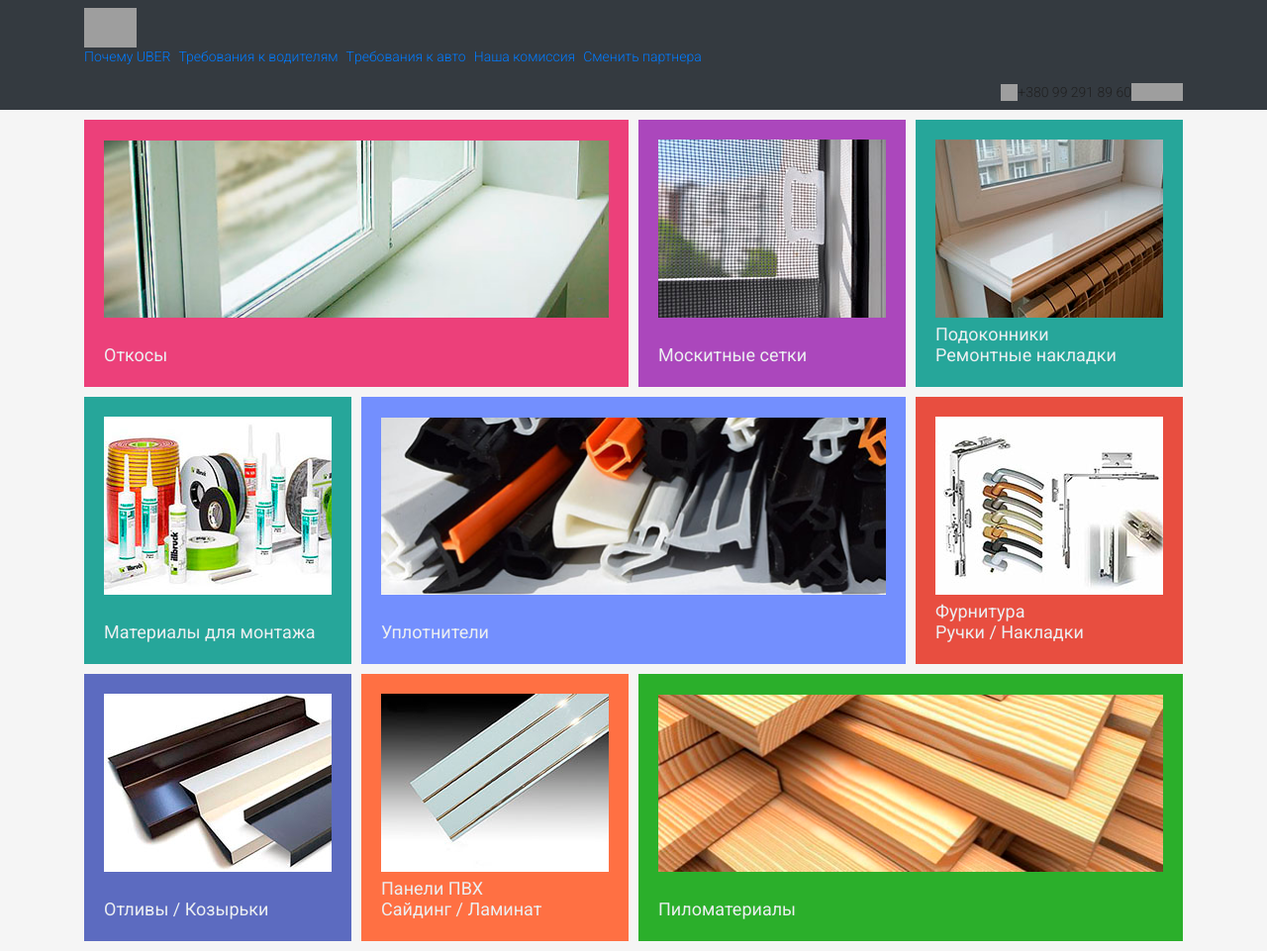
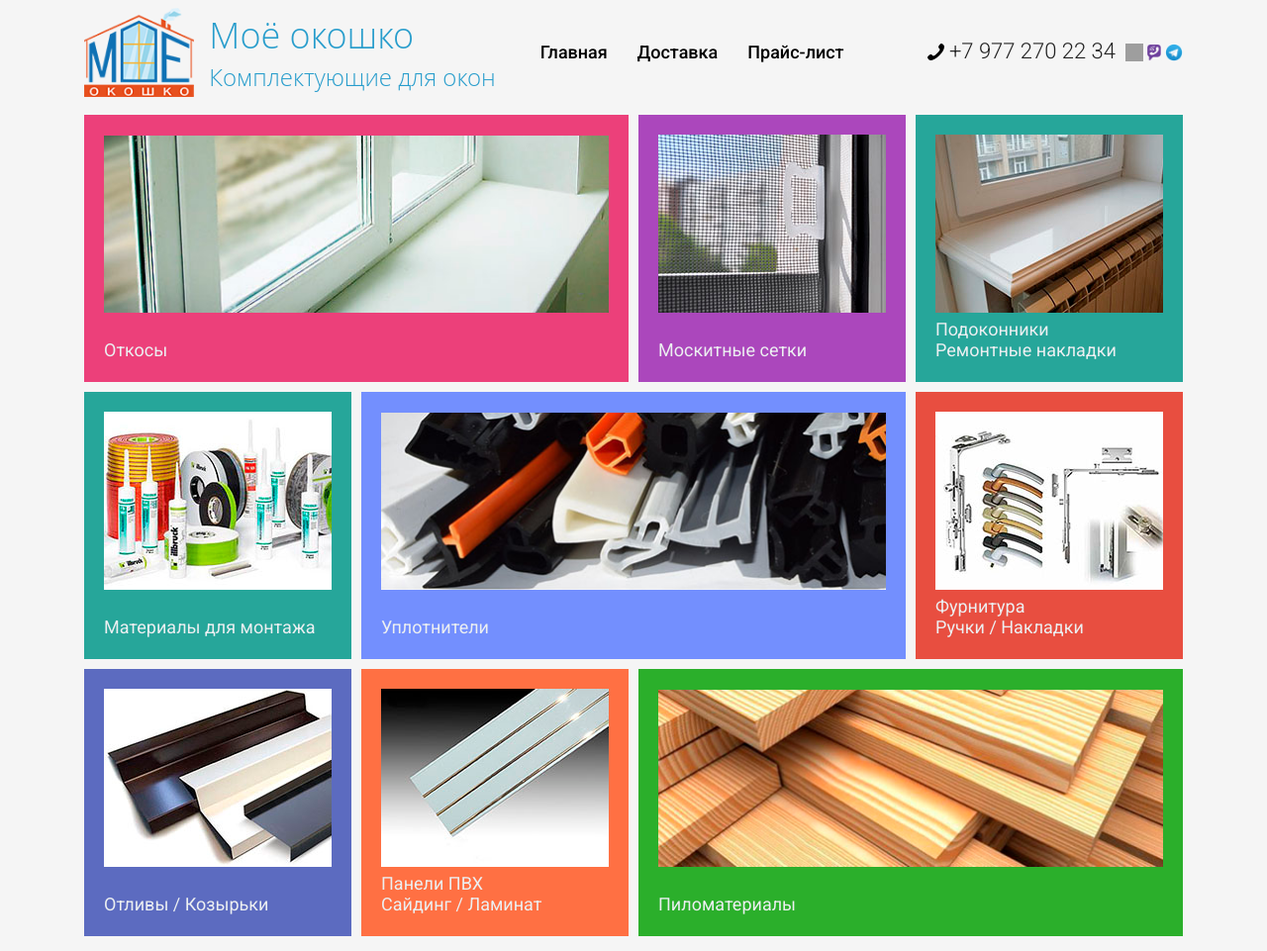
Before and after one commit to avenirs05/myokoshko.loc, a PHP site: page / in a window 1280 px wide. Shown: the whole page at 99% size. Run offline with PHP 8.4, Linux system fonts and the light colour scheme; grey boxes are pictures that could not be loaded.

Commit message:
version color with rectangles

```diff
--- a/index.php
+++ b/index.php
@@ -14,25 +14,29 @@
 
   <body>
 
-  	<div class="container-fluid sticky-top header d-none d-lg-block">
-				<nav class="row navbar navbar-light bg-dark">
+  	<div class="container-fluid header d-none d-lg-block">
+			<nav class="row navbar navbar-light">
 				<div class="ml-auto mr-auto" style="padding-left: 0 auto; width: 1140px;">
 			    <div class="col-auto d-flex align-items-center">
-				      <a href="/"><img src="/imgs/logo.png" height="40" alt=""></a>
+			      <a href="/">
+			      	<img src="/imgs/logo.png" height="90" alt="">
+			      </a>
+			      <div id="title-wrap">
+			      	<span id="company-name">Моё окошко</span><br>
+							<span id="what-sell">Комплектующие для окон</span>
 			      </div>
 			      <ul class="col d-flex align-items-center list-unstyled list-inline">
-				      <li class="list-inline-item"><a href="/#why-uber-section" id="why-uber-link">Почему UBER</a></li>
-				      <li class="list-inline-item"><a href="/#req-drivers-section" id="req-drivers-link">Требования к водителям</a></li>
-				      <li class="list-inline-item"><a href="/#req-auto-section" id="req-auto-link">Tребования к авто</a></li>
-				      <li class="list-inline-item"><a href="/#our-commission-section" id="our-commission-link">Наша комиссия</a></li>
-				      <li class="list-inline-item"><a href="/#change-partner-section" id="change-partner-link">Сменить партнера</a></li>
+			        <li class="list-inline-item"><a href="/#why-uber-section" id="why-uber-link">Главная</a></li>
+			        <li class="list-inline-item"><a href="/#req-drivers-section" id="req-drivers-link">Доставка</a></li>
+			        <li class="list-inline-item"><a href="/#req-auto-section" id="req-auto-link">Прайс-лист</a></li>
 			      </ul>
 			      <div class="col-auto d-flex align-items-center justify-content-end contacts">
 			        <img class="phone-icon" src="imgs/phone.svg" width="17" height="17" alt="">
-				      <div class="phone-digits">+380 99 291 89 60</div>
+			        <div class="phone-digits">+7 977 270 22 34</div>
 			        <img class="whatsapp-icon" src="imgs/whatsapp.svg" width="18" height="18" alt="">
 			        <img class="viber-icon" src="imgs/viber.png" width="16" height="18" alt="">
 			        <img src="imgs/telegram.png" width="18" height="18" alt="">
+			      </div>
 			    </div>
 			  </div>
 			</nav>
@@ -49,7 +53,7 @@
 		      </span>
 		    </span>
 		  </a>
-		  <a class="tile tile-lg tile-sqr tile-purple ripple-effect" href="#">
+		  <a class="tile tile-lg tile-sqr tile-purple ripple-effect" href="moskit.php" target="_blank">
 		    <span class="content-wrapper">
 		      <span class="tile-content">
 		        <span class="tile-img" style="background-image: url(imgs/tiles/moskitka.jpg);"></span>
--- a/style.css
+++ b/style.css
@@ -1,3 +1,177 @@
+/*.sticky-top {
+    position: fixed !important;
+    width: 100%;
+}*/
+
+@font-face {
+	font-family: 'Open Sans Condensed', sans-serif;
+	src: url("/fonts/OpenSansCondensed-Light.ttf");
+}
+
+@font-face {
+	font-family: 'Open Sans Condensed', sans-serif;
+	src: url("/fonts/OpenSansCondensed-Bold.ttf");
+}
+
+ul, li, span {
+	margin: 0;
+	padding: 0;
+}
+
+a {
+	text-decoration: none;
+}
+
+.red {
+	color: red;
+}
+
+.header .phone-digits {
+	font-size: 22px;
+	margin-right: 10px;
+	margin-left: 5px;
+	padding-bottom: 1px;
+}
+
+.header .whatsapp-icon,
+.header .viber-icon {
+	margin-right: 3px;
+}
+
+.header .phone-icon {
+	margin-top: -1px;
+}
+
+.header a {
+	color: #000;
+}
+
+.header .contacts {
+	padding-right: 0;
+}
+
+.header ul {
+	font-size: 18px;
+	margin-left: 30px;
+	font-weight: 500;
+}
+
+.header .list-inline-item {
+	margin-right: 30px;
+}
+
+.header .list-inline-item:last-child {
+	margin-right: 0px;
+}
+
+.header #title-wrap {
+	margin-left: 15px;
+}
+
+.header #company-name {
+	font-size: 36px;
+	font-family: 'Open Sans', sans-serif;
+	color: #289dcc;
+}
+
+.header #what-sell {
+	font-size: 24px;
+	font-family: 'Open Sans', sans-serif;
+	color: #289dcc;
+}
+
+
+
+
+@media screen and (max-device-width: 991px) {
+
+
+}
+
+@media screen and (min-device-width: 320px) {
+
+}
+
+@media screen and (min-device-width: 360px) {
+
+
+}
+
+@media screen and (min-device-width: 480px) {
+
+}
+
+@media screen and (min-device-width: 768px) {
+
+}
+
+@media screen and (min-device-width: 992px) {
+
+}
+
+@media screen and (min-device-width: 1200px) {
+
+}
+
+@media screen and (min-device-width: 1366px) {
+
+}
+
+
+
+
+
+
+
+
+
+
+
+
+
+
+
+
+
+
+
+
+
+
+
+
+
+
+
+
+
+
+
+
+
+
+
+
+
+
+
+
+
+
+
+
+
+
+
+
+
+
+
+
+
+
+
+
 @media screen and (max-device-width: 351px) {
 
 }
```
Also changed, not shown: moskit.php (added, +33 -0 lines), imgs/logo.png (added), imgs/phone.svg (added), imgs/telegram.png (added), imgs/viber.png (added), imgs/whatsapp.svg (added). Lines whose indentation alone changed are shown as unchanged.
